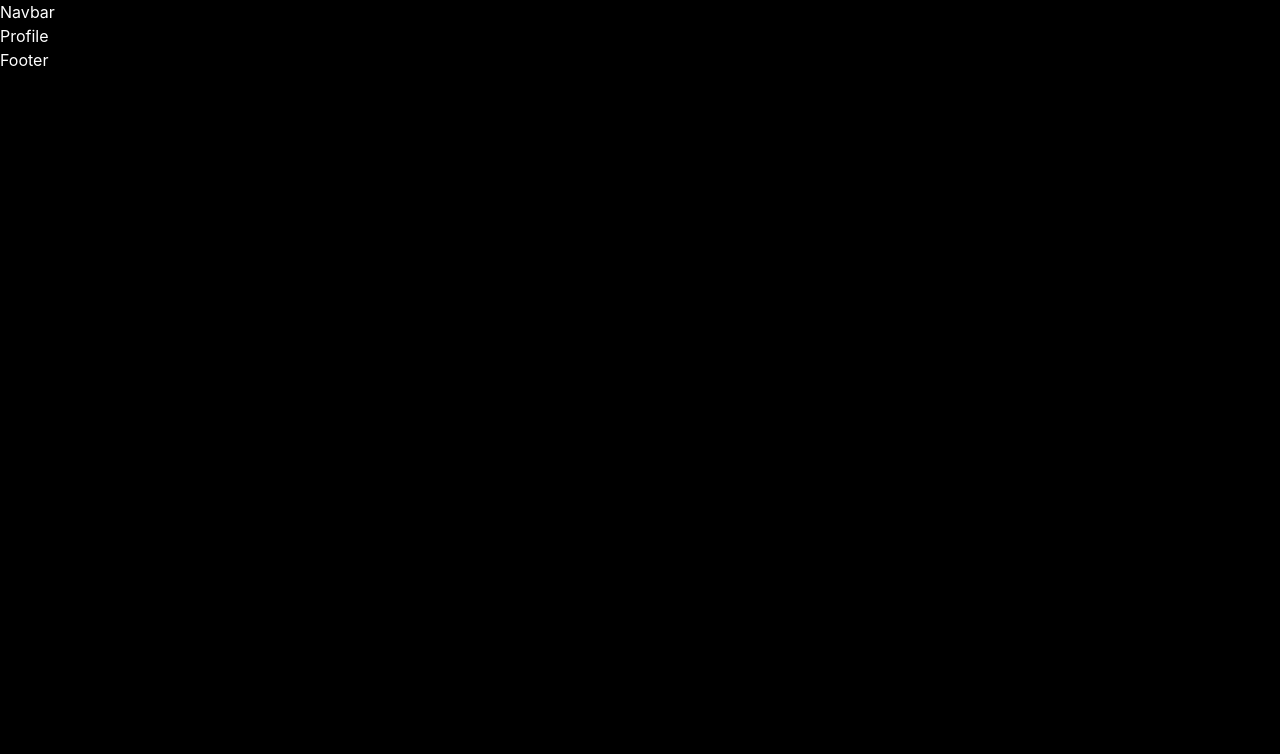
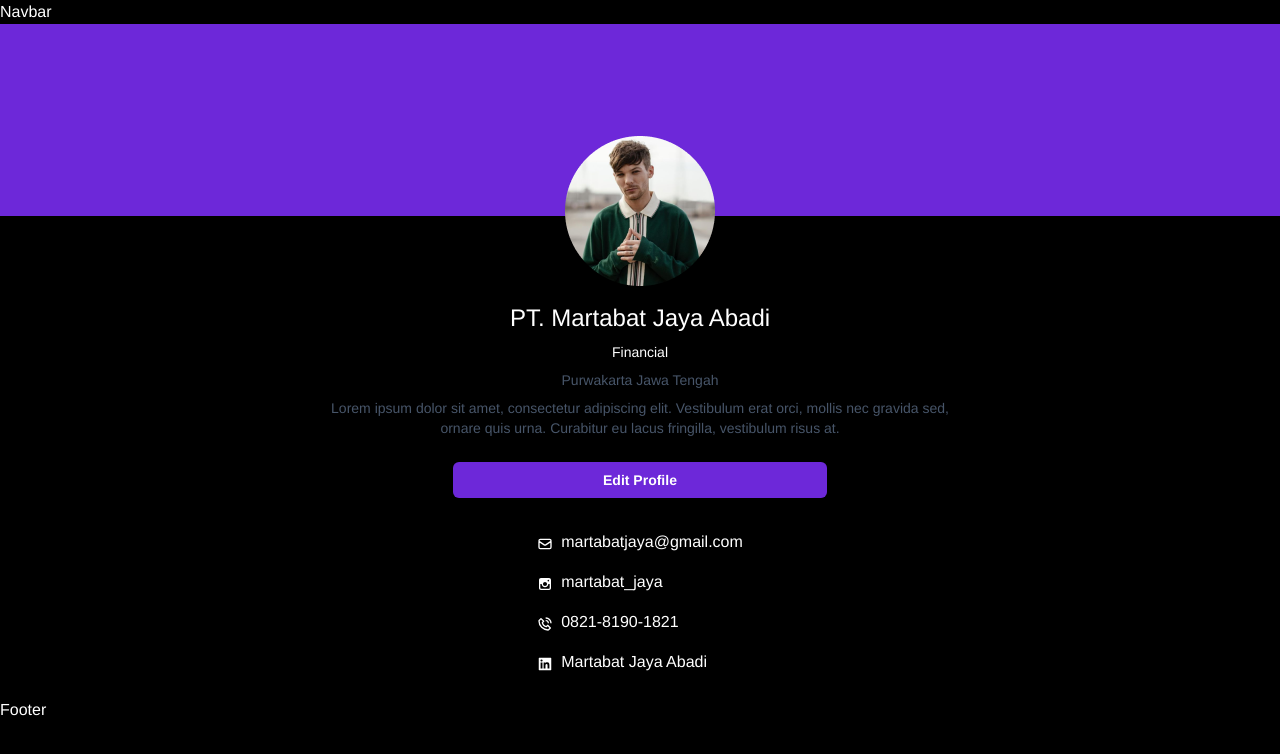
Before and after one commit to Han-Express/Peworld-FE, a Next.js app: page /profile in a window 1280 px wide. Shown: the top 754 px of the page. Built offline with nearby package versions, Linux system fonts and the light colour scheme.

Commit message:
feat: add profile company

```diff
--- a/package.json
+++ b/package.json
@@ -14,6 +14,7 @@
     "next": "12.2.4",
     "react": "18.2.0",
     "react-dom": "18.2.0",
+    "react-icons": "^4.4.0",
     "react-redux": "^8.0.2",
     "redux": "^4.2.0",
     "redux-logger": "^3.0.6",
--- a/src/Layout/Profile/index.js
+++ b/src/Layout/Profile/index.js
@@ -1,8 +1,33 @@
 import React from 'react'
+import Layout from '../../Component/Layout'
+import { HiOutlineMail } from 'react-icons/hi'
+import { TiSocialInstagram } from 'react-icons/ti'
+import { AiFillLinkedin } from 'react-icons/ai'
+import { BiPhoneCall } from 'react-icons/bi'
 
 const Profile = () => {
   return (
-    <div>Profile</div>
+    <Layout>
+    <div className="font-sans  bg-violet-700 h-48"></div>
+        <div className="-mt-24">
+          <div className="flex flex-col items-center p-4">
+            <img src="img/companyProfile.png"/>
+            <h1 className="mt-4 text-2xl">PT. Martabat Jaya Abadi</h1>
+            <p className="mt-2 text-sm">Financial</p>
+              <div className="text-center text-sm w-3/6 mt-2 text-slate-600">
+                <p className="mb-2">Purwakarta Jawa Tengah</p>
+                <p>Lorem ipsum dolor sit amet, consectetur adipiscing elit. Vestibulum erat orci, mollis nec gravida sed, ornare quis urna. Curabitur eu lacus fringilla, vestibulum risus at.</p>
+                <button className="bg-violet-700 hover:opacity-90 transition p-2 my-6 rounded-md w-3/5 text-white font-semibold">Edit Profile</button>
+              </div>
+                <div className="leading-10 text-base">
+                  <p className="flex items-center"><span className="mr-2 mt-1"><HiOutlineMail/></span>martabatjaya@gmail.com</p>
+                  <p className="flex items-center"><span className="mr-2 mt-1"><TiSocialInstagram/></span>martabat_jaya</p>
+                  <p className="flex items-center"><span className="mr-2 mt-1"><BiPhoneCall/></span>0821-8190-1821</p>
+                  <p className="flex items-center"><span className="mr-2 mt-1"><AiFillLinkedin/></span>Martabat Jaya Abadi</p>
+                </div>
+          </div>
+        </div>
+        </Layout>
   )
 }
 
--- a/src/pages/index.js
+++ b/src/pages/index.js
@@ -1,9 +1,10 @@
 import Layout from '../Component/Layout'
+import Link from 'next/link'
 
 export default function Home() {
   return (
     <Layout>
-      <div>Ini Home</div>
+      <div className="underline text-blue-800"><Link href="/profile">Ini Home ngelink ke profile</Link></div>
     </Layout>
   )
 }
--- a/src/pages/profile/index.js
+++ b/src/pages/profile/index.js
@@ -1,13 +1,12 @@
 import React from 'react'
-import Layout from '../../Component/Layout'
+import Profile from '../../Layout/Profile'
 
-const Profile = () => {
+
+
+const showProfile = () => {
   return (
-    <Layout>
-        <div>Profile</div>
-    </Layout>
-
+    <Profile/>
   )
 }
 
-export default Profile
+export default showProfile
--- a/src/styles/globals.css
+++ b/src/styles/globals.css
@@ -17,6 +17,7 @@ a {
 
 * {
   box-sizing: border-box;
+  font-family: "helvetica neue", sans-serif;
 }
 
 @media (prefers-color-scheme: light) {
```
Also changed, not shown: public/img/companyProfile.png (added), 1 other file (tests, documents, lock files or other folders).
